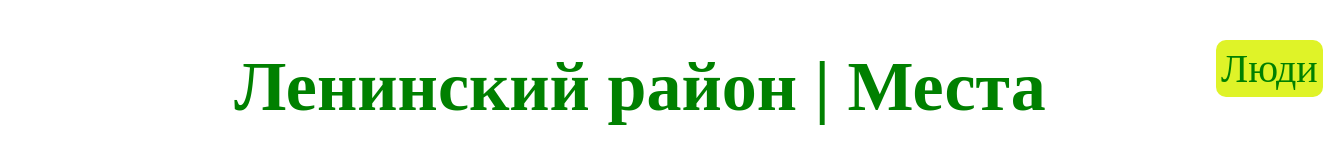
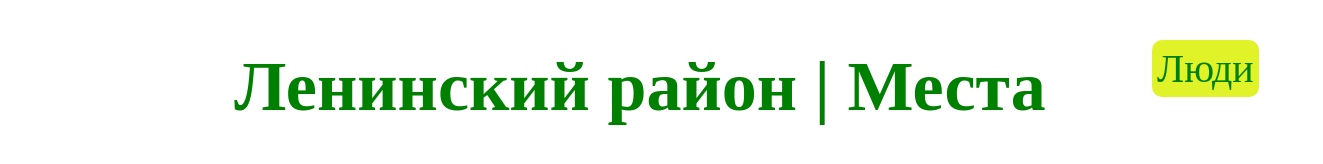
Before and after one commit to Minetoff/Our-neighborhood, a plain HTML site: page index.html in a window 1280 px wide. Shown: the whole page, 1323 px wide, since content can reach past the window. Drawn offline with Linux system fonts and the light colour scheme.

Commit message:
Update styles.css

```diff
--- a/styles.css
+++ b/styles.css
@@ -25,7 +25,7 @@ html, body, #map {
     z-index: 600;
     position: absolute;
     text-align: right;
-    padding-left: 95%;
+    padding-left: 90%;
     font-size: 40px;
     list-style-type: none;
 }
```
